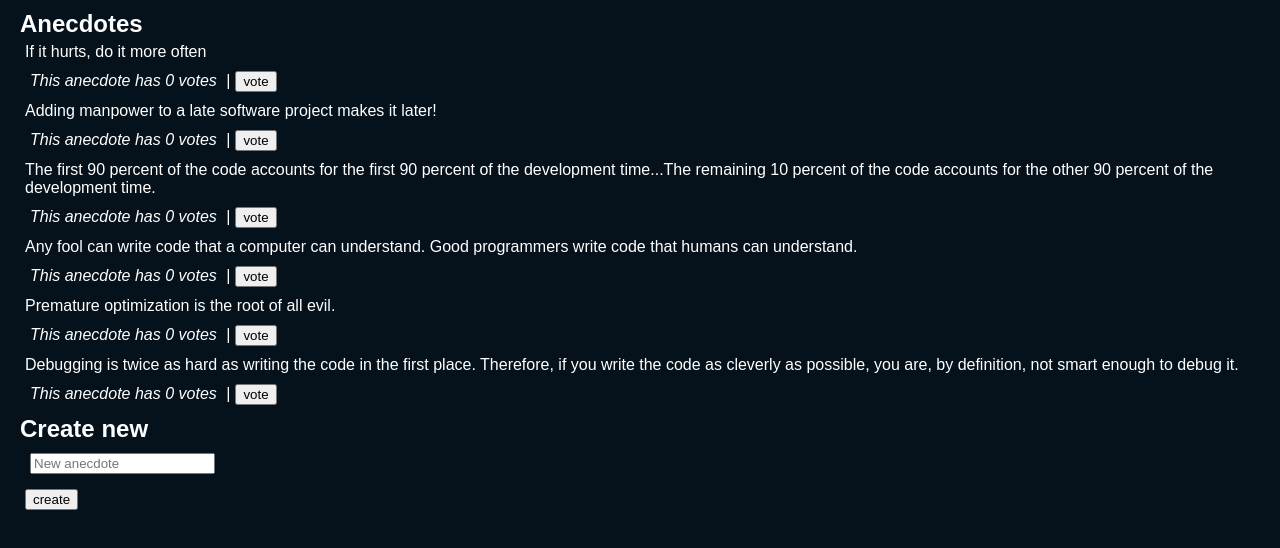
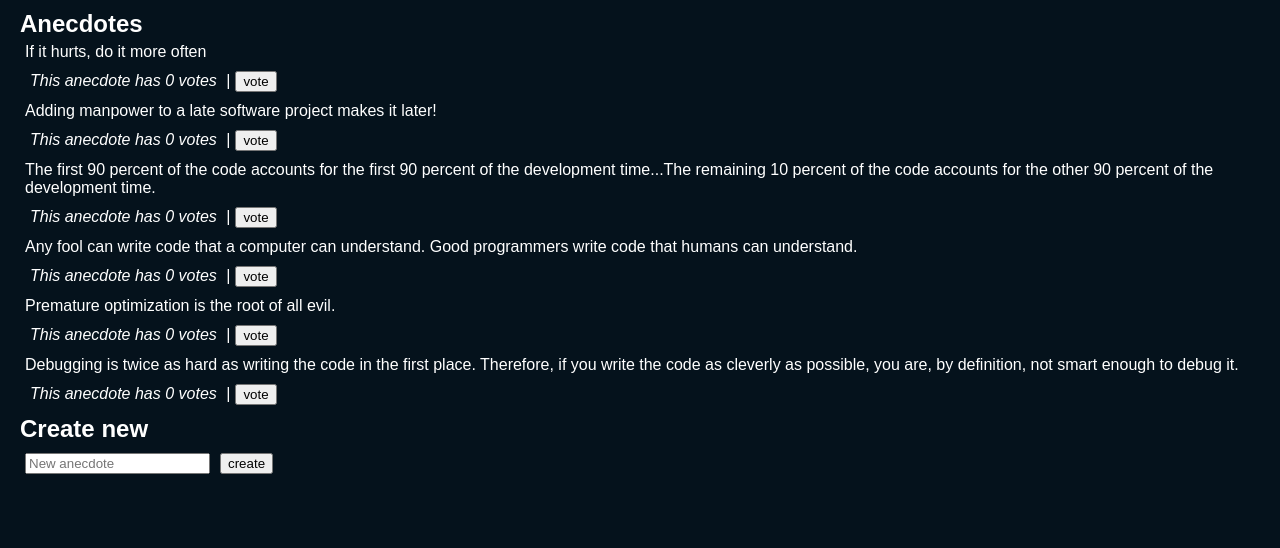
Before and after one commit to rikurauhala/fullstack, a React (Create React App) app in the folder exercises/part06/redux-anecdotes/: page / in a window 1280 px wide. Shown: the top 548 px of the page. Built offline with nearby package versions, Linux system fonts and the light colour scheme.

Commit message:
Complete exercise 6.4

```diff
--- a/exercises/part06/redux-anecdotes/src/App.js
+++ b/exercises/part06/redux-anecdotes/src/App.js
@@ -1,9 +1,16 @@
 import { useDispatch, useSelector } from 'react-redux'
-import { voteAnecdote } from './reducers/anecdoteReducer'
+import { createAnecdote, voteAnecdote } from './reducers/anecdoteReducer'
 
 const App = () => {
   const anecdotes = useSelector(state => state)
   const dispatch = useDispatch()
+
+  const create = (event) => {
+    event.preventDefault()
+    const content = event.target.anecdote.value
+    event.target.anecdote.value = ''
+    dispatch(createAnecdote(content))
+  }
 
   const vote = (id) => {
     dispatch(voteAnecdote(id))
@@ -26,11 +33,12 @@ const App = () => {
         </div>
       )}
       <h2>Create new</h2>
-      <form>
-        <div>
-          <input placeholder="New anecdote" />
-        </div>
-        <button>
+      <form onSubmit={create}>
+        <input
+          name="anecdote"
+          placeholder="New anecdote"
+        />
+        <button type="submit">
           create
         </button>
       </form>
--- a/exercises/part06/redux-anecdotes/src/reducers/anecdoteReducer.js
+++ b/exercises/part06/redux-anecdotes/src/reducers/anecdoteReducer.js
@@ -17,6 +17,13 @@ const asObject = (anecdote) => {
   }
 }
 
+export const createAnecdote = (content) => {
+  return {
+    type: 'CREATE',
+    data: asObject(content)
+  }
+}
+
 export const voteAnecdote = (id) => {
   return {
     type: 'VOTE',
@@ -28,6 +35,8 @@ const initialState = anecdotesAtStart.map(asObject)
 
 const reducer = (state = initialState, action) => {
   switch(action.type) {
+    case 'CREATE':
+      return [...state, action.data]
     case 'VOTE':
       const id = action.data.id
       const anecdoteToUpdate = state.find(anecdote => anecdote.id === id)
```
